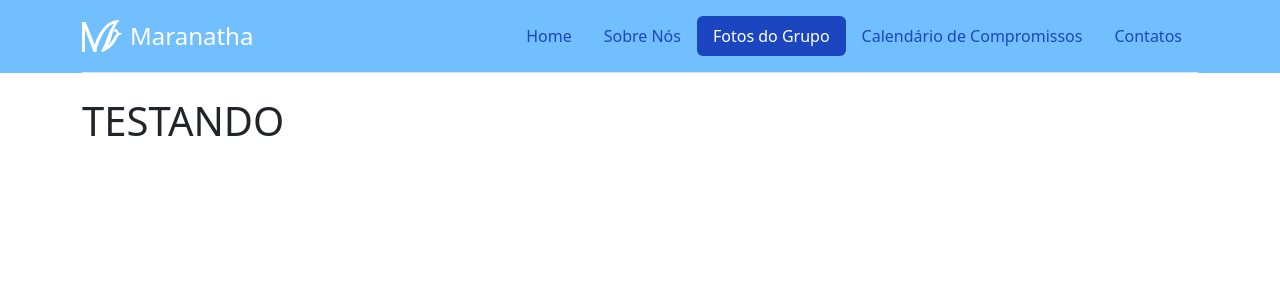
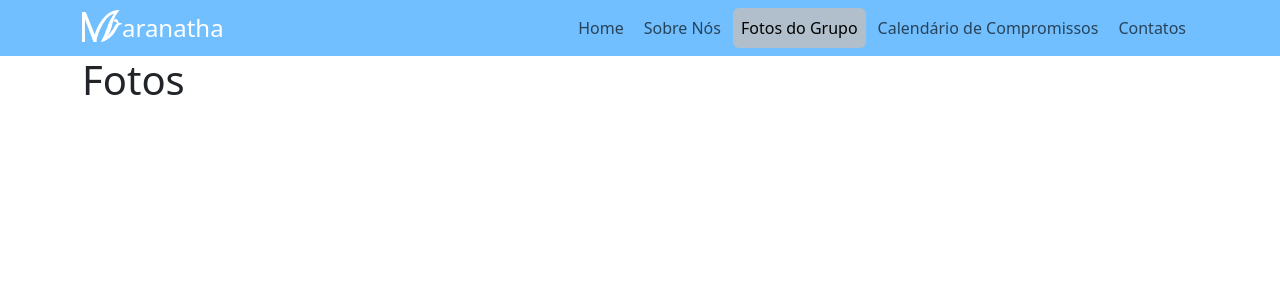
Before and after one commit to DiogoSabec/Django-maranatha, a Django app: page /fotos/ in a window 1280 px wide. Shown: the top 300 px of the page. Run offline with Django 5.2, Linux system fonts and the light colour scheme; some libraries are stand-ins or nearby versions.

Commit message:
updated header and colors

```diff
--- a/home/templates/fotos.html
+++ b/home/templates/fotos.html
@@ -16,24 +16,28 @@
 <body>
     <div class="container-fluid fill bg-secondary" id="topo">
         <div class="container">
-            <header class="d-flex flex-wrap justify-content-center py-3 mb-4 border-bottom">
-                <a href="/home" class="d-flex align-items-center mb-3 mb-md-0 me-md-auto link-body-emphasis text-decoration-none">
-                    <img class="p-0 me-0 me-lg-2" width="40" height="32" src="{% static 'home/files/logo.png' %}">
-                    <span class="fs-4 text-white">Maranatha</span>
+            <nav class="navbar navbar-expand-md">
+                <a href="/home" class="d-flex align-items-bottom mb-3 mb-md-0 me-md-auto link-body-emphasis text-decoration-none">
+                    <img class="" width="40" height="32" src="{% static 'home/files/logo.png' %}">
+                    <span class="fs-4 text-white">aranatha</span>
                 </a>
-
-                <ul class="nav nav-pills">
-                    <li class="nav-item"><a href="/home" class="nav-link" aria-current="page">Home</a></li>
-                    <li class="nav-item"><a href="/about" class="nav-link">Sobre Nós</a></li>
-                    <li class="nav-item"><a href="#" class="nav-link active">Fotos do Grupo</a></li>
-                    <li class="nav-item"><a href="/calendario" class="nav-link">Calendário de Compromissos</a></li>
-                    <li class="nav-item"><a href="/contatos" class="nav-link">Contatos</a></li>
-                </ul>
-            </header>
+                <button class="navbar-toggler" type="button" data-bs-toggle="collapse" data-bs-target="#navbarNav" aria-controls="navbarNav" aria-expanded="false" aria-label="Toggle navigation">
+                    <span class="navbar-toggler-icon"></span>
+                </button>
+                <div class="collapse navbar-collapse" id="navbarNav">
+                    <ul class="navbar-nav ms-auto">
+                        <li class="nav-item"><a href="/home" class="me-1 btn btn-success nav-link" aria-current="page">Home</a></li>
+                        <li class="nav-item"><a href="/about" class="me-1 btn btn-success nav-link">Sobre Nós</a></li>
+                        <li class="nav-item"><a href="#" class="me-1 btn btn-light nav-link active">Fotos do Grupo</a></li>
+                        <li class="nav-item"><a href="/calendario" class="me-1 btn btn-success nav-link">Calendário de Compromissos</a></li>
+                        <li class="nav-item"><a href="/contatos" class="me-1 btn btn-success nav-link">Contatos</a></li>
+                    </ul>
+                </div>
+            </nav>
         </div>
     </div>
 <div class="container">
-    <h1>TESTANDO</h1>
+    <h1>Fotos</h1>
 </div>
 
     <!-- Optional JavaScript -->
--- a/templates/static/home/css/home.scss
+++ b/templates/static/home/css/home.scss
@@ -1,11 +1,16 @@
-$primary: #1c46bf;
+$primary:#1c46bf;
 $secondary: #71bfff;
-$success: #be95fd;
-$info: #ffeeae;
-$warning:#ffac68;
+$success: #dceffe;
+$info: #f0c61c;
+$warning: #fe7e59;
 $danger: #ff5757;
-$light: #71bfff;
-$dark: #71bfff;
+$light: #dceffe;
+$dark: #4d2182;
+
+
+
+
+
 
 
 // Then import Bootstrap
```
Also changed, not shown: home/templates/about.html (+17 -13 lines), home/templates/calendario.html (+17 -13 lines), home/templates/contatos.html (+17 -13 lines), home/templates/home.html (+17 -13 lines), templates/static/home/css/home.css, 1 other file.
